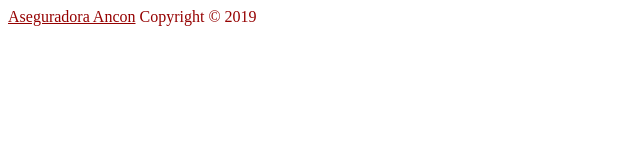
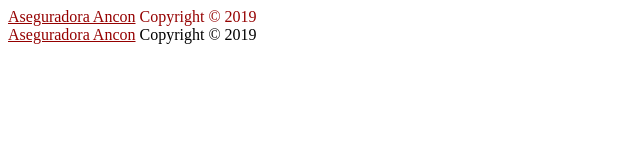
Before and after one commit to controlver1/footer-public, a plain HTML site: page index.html in a window 1280 px wide. Shown: the whole page, without its empty margins (0-640 px from the left). Drawn offline with Linux system fonts and the light colour scheme.

Commit message:
update file footer
cambio de file a negro

```diff
--- a/index.html
+++ b/index.html
@@ -1 +1,3 @@
 <div class="copyright" style="color:#950000;"> <a href="https://www.asegurancon.com/" target="_blank" style="color:#950000;">Aseguradora Ancon</a> Copyright © <script>document.write(new Date().getFullYear())</script> </div>
+
+<div class="copyright" style="color:#000;"> <a href="https://www.asegurancon.com/" target="_blank" style="color:#950000;">Aseguradora Ancon</a> Copyright © <script>document.write(new Date().getFullYear())</script> </div>
```
